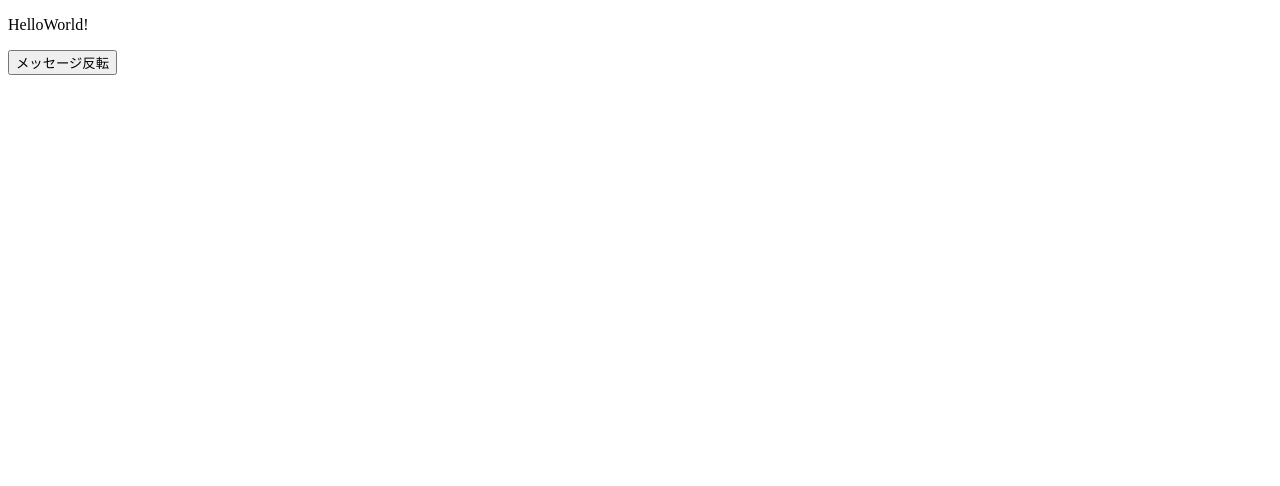
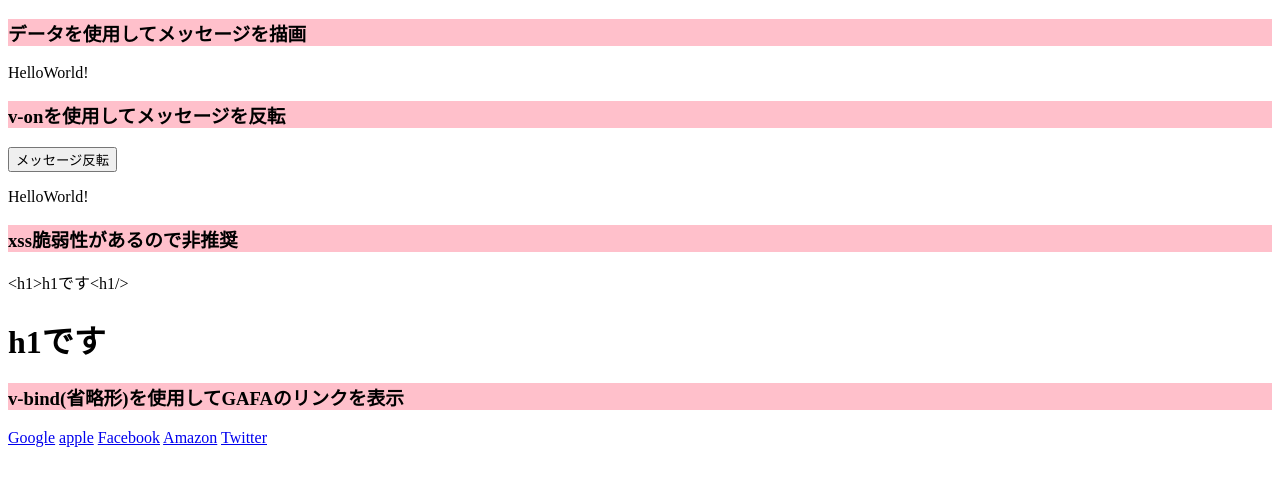
Before and after one commit to ponta1106/udemy_vue_practice, a plain HTML site: page index.html in a window 1280 px wide. Drawn offline with nearby package versions, Linux system fonts and the light colour scheme.

Commit message:
Add: v-bindまで

```diff
--- a/index.html
+++ b/index.html
@@ -4,15 +4,35 @@
   <meta charset="UTF-8">
   <meta http-equiv="X-UA-Compatible" content="IE=edge">
   <meta name="viewport" content="width=device-width, initial-scale=1.0">
+  <style>
+    h3 {
+      background-color: pink;
+    }
+  </style>
   <title>udemy_Vue_practice</title>
 </head>
 <body>
   <!-- テンプレートを作成(htmlでは無い) -->
   <div id="app">
+    <h3>データを使用してメッセージを描画</h3>
     <p>{{ message }}</p>
+
+    <h3>v-onを使用してメッセージを反転</h3>
     <button v-on:click="reverseMessage">
       メッセージ反転
     </button>
+    <p>{{ message }}</p>
+
+    <h3>xss脆弱性があるので非推奨</h3>
+    <div>{{ html }}</div>
+    <div v-html="html"></div>
+
+    <h3>v-bind(省略形)を使用してGAFAのリンクを表示</h3>
+    <a :href="google">Google</a>
+    <a :href="apple">apple</a>
+    <a :href="facebook">Facebook</a>
+    <a :href="amazon">Amazon</a>
+    <a v-bind="twitterObject">Twitter</a>
   </div>
 
   <!-- Vue.jsをcdnから読み込み -->
@@ -23,13 +43,29 @@
     new Vue({
       el: '#app',
       data: {
-        message: 'HelloWorld!'
+        message: 'HelloWorld!',
+        number: 13,
+        ok: true,
+        html: '<h1>h1です<h1/>',
+        google: 'https://google.com',
+        apple: 'https://apple.com',
+        facebook: 'https://facebook.com',
+        amazon: 'https://amazon.com',
+        twitterObject: {
+          href: 'https://twitter.com',
+          id: 31
+        }
       },
       methods: {
         // メッセージの内容を逆さまにするメソッド
         reverseMessage: function() {
           this.message = this.message.split('').reverse().join('')
-        }
+        },
+        // 自プロパティをメソッドから呼び出す
+        sayHi: function() {
+          this.message = 'Hello VueJs'
+          return 'Hi';
+        },
       }
     })
   </script>
```
